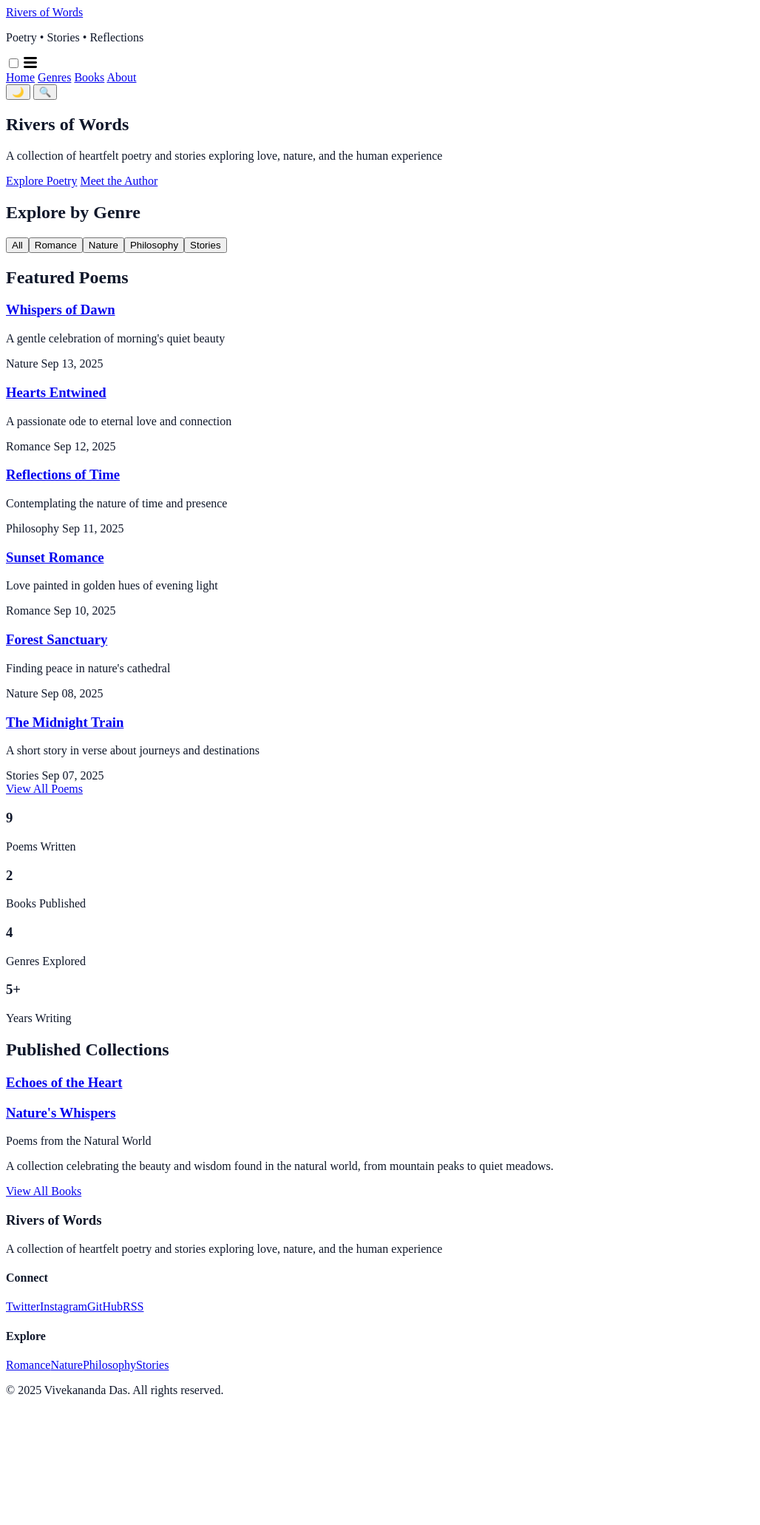
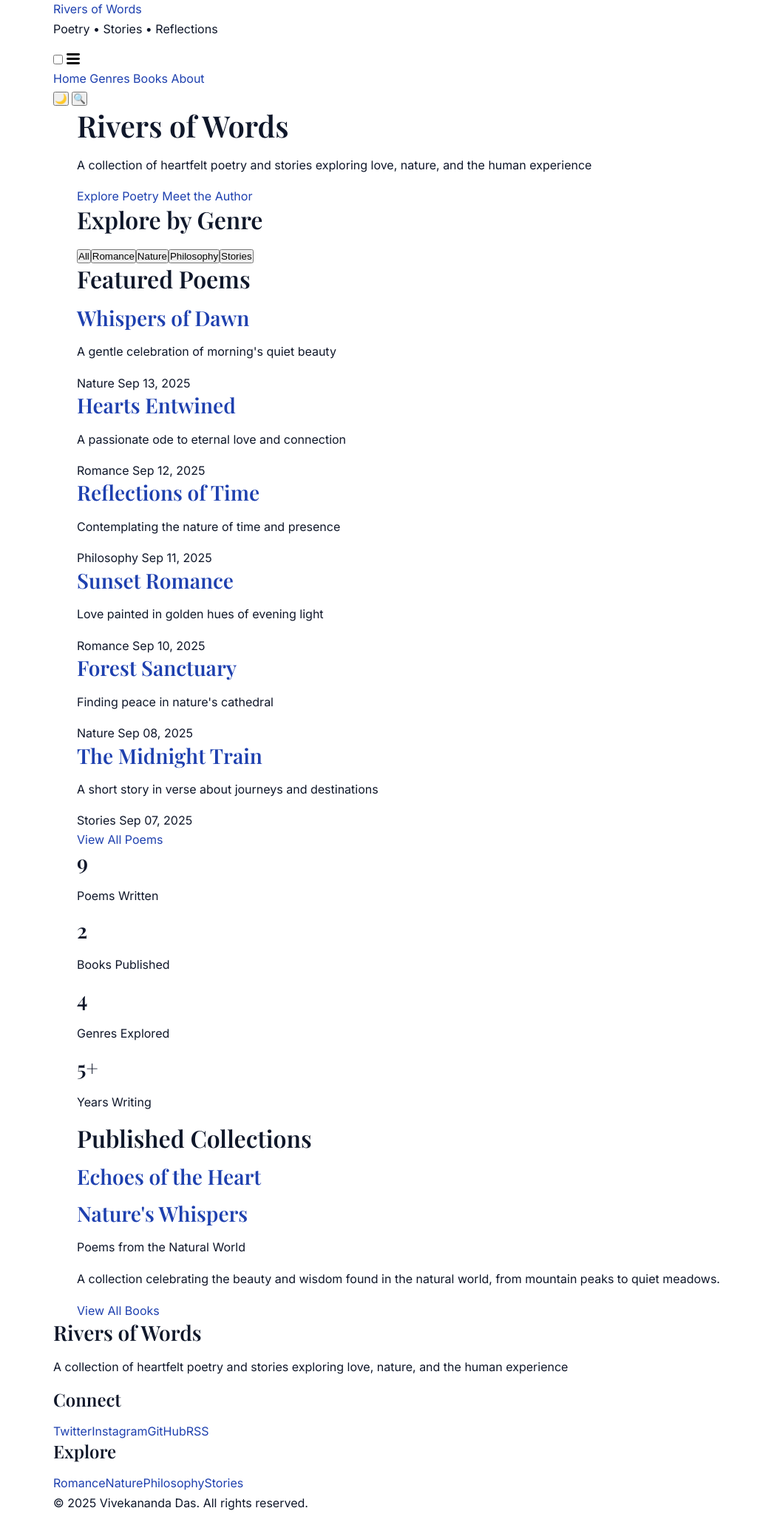
Before and after one commit to this-is-vivek/poetry-website, a Jekyll site: the page built from index.html, in a window 1280 px wide. Shown: the whole page at 74% size, without its empty margins (0-1028 px from the left). Built offline with Jekyll 4.4.1, drawn with Linux system fonts in a browser that asks for light colours; before the commit the page ends 1905 px from its top, so only the background shows below that.

Commit message:
Fixing Background Color

```diff
--- a/assets/css/main.css
+++ b/assets/css/main.css
@@ -1,165 +1,108 @@
-/* FORCE PROPER BACKGROUNDS FOR BOTH THEMES */
+---
+# This ensures Jekyll processes this file
+---
 
-/* Light theme background (default) */
 /* ==========================================================================
-   NUCLEAR DARK MODE FIX - MAXIMUM PRIORITY
+   COMPLETE CLEAN POETRY WEBSITE CSS - EVERYTHING FIXED
    ========================================================================== */
 
-/* FORCE DARK MODE BACKGROUND - MAXIMUM PRIORITY */
-html[data-theme="dark"],
-html[data-theme="dark"] body,
-body[data-theme="dark"],
-[data-theme="dark"] html,
-[data-theme="dark"] body,
-[data-theme="dark"] {
-  background-color: #0f172a !important;
-  background: #0f172a !important;
-  color: #f8fafc !important;
+/* THEME VARIABLES - CLEAN AND WORKING */
+:root {
+  /* Light Theme (Default) */
+  --bg-primary: #ffffff;
+  --bg-secondary: #f8fafc;
+  --bg-surface: #ffffff;
+  --text-primary: #0f172a;
+  --text-secondary: #334155;
+  --text-muted: #64748b;
+  --border-color: #e2e8f0;
+  --accent-blue: #1e40af;
+  --accent-red: #dc2626;
+  --shadow: 0 4px 6px -1px rgba(0, 0, 0, 0.1);
+  --shadow-lg: 0 10px 15px -3px rgba(0, 0, 0, 0.1);
 }
 
-/* FORCE LIGHT MODE BACKGROUND */
-html:not([data-theme="dark"]),
-html:not([data-theme="dark"]) body,
-body:not([data-theme="dark"]),
-:not([data-theme="dark"]) html,
-:not([data-theme="dark"]) body {
-  background-color: #ffffff !important;
-  background: #ffffff !important;
-  color: #0f172a !important;
+/* Dark Theme Variables */
+[data-theme="dark"] {
+  --bg-primary: #0f172a;
+  --bg-secondary: #1e293b;
+  --bg-surface: #1e293b;
+  --text-primary: #f8fafc;
+  --text-secondary: #cbd5e1;
+  --text-muted: #94a3b8;
+  --border-color: #334155;
+  --accent-blue: #3b82f6;
+  --accent-red: #ef4444;
+  --shadow: 0 4px 6px -1px rgba(0, 0, 0, 0.3);
+  --shadow-lg: 0 10px 15px -3px rgba(0, 0, 0, 0.4);
 }
 
-/* FORCE ALL CONTAINERS IN DARK MODE */
-[data-theme="dark"] .wrapper,
-[data-theme="dark"] .site-content,
-[data-theme="dark"] main,
-[data-theme="dark"] .section,
-[data-theme="dark"] .poems-section,
-[data-theme="dark"] .books-preview,
-[data-theme="dark"] .poem-content-wrapper,
-[data-theme="dark"] article,
-[data-theme="dark"] div:not(.poem-card):not(.book-card):not(.search-result) {
-  background-color: #0f172a !important;
-  background: #0f172a !important;
+/* BACKGROUND ENFORCEMENT (Clean) */
+html {
+  background-color: var(--bg-primary);
+  transition: background-color 0.3s ease;
 }
 
-/* FORCE DARK MODE CARDS */
-[data-theme="dark"] .poem-card,
-[data-theme="dark"] .book-card {
-  background-color: #1e293b !important;
-  background: #1e293b !important;
-  color: #f8fafc !important;
+body {
+  background-color: var(--bg-primary);
+  color: var(--text-primary);
+  transition: all 0.3s ease;
 }
 
-/* FORCE DARK MODE SECTIONS */
-[data-theme="dark"] .stats-section,
-[data-theme="dark"] .genre-nav {
-  background-color: #1e293b !important;
-  background: #1e293b !important;
+/* BASE RESET */
+*, *::before, *::after {
+  box-sizing: border-box;
+  margin: 0;
+  padding: 0;
 }
 
-/* FORCE DARK MODE HEADER */
-[data-theme="dark"] .site-header {
-  background-color: #1e293b !important;
-  background: #1e293b !important;
+/* TYPOGRAPHY */
+body {
+  font-family: 'Inter', -apple-system, BlinkMacSystemFont, sans-serif;
+  font-size: 16px;
+  line-height: 1.6;
+  -webkit-font-smoothing: antialiased;
+  -moz-osx-font-smoothing: grayscale;
 }
 
-/* FORCE ALL TEXT IN DARK MODE */
-[data-theme="dark"] h1,
-[data-theme="dark"] h2,
-[data-theme="dark"] h3,
-[data-theme="dark"] h4,
-[data-theme="dark"] h5,
-[data-theme="dark"] h6,
-[data-theme="dark"] p,
-[data-theme="dark"] span:not(.genre),
-[data-theme="dark"] div,
-[data-theme="dark"] li,
-[data-theme="dark"] a {
-  color: #f8fafc !important;
+h1, h2, h3, h4, h5, h6 {
+  font-family: 'Playfair Display', serif;
+  font-weight: 600;
+  line-height: 1.2;
+  color: var(--text-primary);
+  margin-bottom: 1rem;
 }
 
+h1 { font-size: 2.5rem; }
+h2 { font-size: 2rem; }
+h3 { font-size: 1.75rem; }
+h4 { font-size: 1.5rem; }
 
-
-
-
-
-
-
-
-
-
-
-html,
-body {
-  background-color: var(--color-bg-primary) !important;
-  color: var(--color-text-primary) !important;
-  transition: background-color 0.3s ease, color 0.3s ease;
+p {
+  color: var(--text-primary);
+  margin-bottom: 1rem;
+  line-height: 1.7;
 }
 
-/* Ensure dark theme background works */
-[data-theme="dark"] html,
-[data-theme="dark"] body {
-  background-color: #0f172a !important; /* Very dark blue-gray */
-  color: #f8fafc !important; /* Light text */
+a {
+  color: var(--accent-blue);
+  text-decoration: none;
+  transition: color 0.2s ease;
 }
 
-/* Fix for wrapper and main content areas */
-.wrapper {
-  background-color: transparent;
+a:hover {
+  color: var(--accent-red);
 }
 
-.site-content {
-  background-color: transparent;
+/* LAYOUT CONTAINERS */
+.wrapper {
+  max-width: 1200px;
+  margin: 0 auto;
+  padding: 0 1rem;
 }
 
-/* TEMPORARY DEBUG CSS - Remove after fixing */
-
-/* Force body background in dark mode */
-[data-theme="dark"] {
-  background: #0f172a !important;
+@media (min-width: 768px) {
+  .wrapper {
+    padding: 0 2rem;
+  }
 }
-
-[data-theme="dark"] body {
-  background: #0f172a !important;
-}
-
-[data-theme="dark"] html {
-  background: #0f172a !important;
-}
-
-/* Ensure all main containers inherit proper background */
-main,
-.site-content,
-.poem-content-wrapper,
-.poems-section,
-.books-preview,
-.section {
-  background-color: var(--color-bg-primary);
-}
-
-[data-theme="dark"] main,
-[data-theme="dark"] .site-content,
-[data-theme="dark"] .poem-content-wrapper,
-[data-theme="dark"] .poems-section,
-[data-theme="dark"] .books-preview,
-[data-theme="dark"] .section {
-  background-color: #0f172a; /* Dark background */
-}
-
-/* Fix stats section background */
-.stats-section {
-  background-color: var(--color-bg-secondary) !important;
-}
-
-[data-theme="dark"] .stats-section {
-  background-color: #1e293b !important; /* Slightly lighter dark */
-}
-
-/* Fix genre navigation background */
-.genre-nav {
-  background-color: var(--color-bg-secondary) !important;
-}
-
-[data-theme="dark"] .genre-nav {
-  background-color: #1e293b !important;
-}
--- a/assets/js/main.js
+++ b/assets/js/main.js
@@ -1,18 +1,17 @@
 // Poetry Website - Dynamic Search for ALL Poems
+let allPoems = [];
+
+// CLEAN THEME TOGGLE - WORKING PERFECTLY
+
 document.addEventListener('DOMContentLoaded', function() {
-    // Initialize all components
     initThemeToggle();
     initMobileMenu();
     initSearch();
     initGenreFilters();
+    initAutoImages();
 });
 
-// Global variable to store all poems data
-let allPoems = [];
-
-// Theme Toggle Functionality
-// NUCLEAR JAVASCRIPT FIX - Replace your theme toggle completely
-
+// Theme Toggle - Clean Implementation
 function initThemeToggle() {
     const themeToggle = document.getElementById('theme-toggle');
     const themeIcon = themeToggle ? themeToggle.querySelector('.theme-icon') : null;
@@ -21,96 +20,27 @@
 
     // Get saved theme or default to light
     const savedTheme = localStorage.getItem('theme') || 'light';
-    applyThemeNuclear(savedTheme);
+    setTheme(savedTheme);
 
     themeToggle.addEventListener('click', function() {
         const currentTheme = document.documentElement.getAttribute('data-theme');
         const newTheme = currentTheme === 'dark' ? 'light' : 'dark';
-        applyThemeNuclear(newTheme);
+        setTheme(newTheme);
         localStorage.setItem('theme', newTheme);
     });
 
-    function applyThemeNuclear(theme) {
-        console.log('NUCLEAR: Applying theme:', theme);
-
-        // Set theme attribute on EVERYTHING
+    function setTheme(theme) {
+        // Set theme attribute
         document.documentElement.setAttribute('data-theme', theme);
-        document.body.setAttribute('data-theme', theme);
-        document.querySelector('html').setAttribute('data-theme', theme);
 
         // Update icon
         if (themeIcon) {
             themeIcon.textContent = theme === 'dark' ? '☀️' : '🌙';
         }
 
-        // NUCLEAR: Force styles directly
-        if (theme === 'dark') {
-            // Force dark mode
-            document.documentElement.style.backgroundColor = '#0f172a';
-            document.documentElement.style.color = '#f8fafc';
-            document.body.style.backgroundColor = '#0f172a';
-            document.body.style.color = '#f8fafc';
-
-            // Force all major containers
-            const containers = document.querySelectorAll('main, .wrapper, .site-content, .section, .poems-section, .books-preview');
-            containers.forEach(container => {
-                container.style.backgroundColor = '#0f172a';
-                container.style.color = '#f8fafc';
-            });
-
-        } else {
-            // Force light mode
-            document.documentElement.style.backgroundColor = '#ffffff';
-            document.documentElement.style.color = '#0f172a';
-            document.body.style.backgroundColor = '#ffffff';
-            document.body.style.color = '#0f172a';
-
-            // Reset containers
-            const containers = document.querySelectorAll('main, .wrapper, .site-content, .section, .poems-section, .books-preview');
-            containers.forEach(container => {
-                container.style.backgroundColor = '#ffffff';
-                container.style.color = '#0f172a';
-            });
-        }
-
-        console.log('NUCLEAR: Theme applied successfully');
+        console.log('Theme set to:', theme);
     }
 }
-
-// NUCLEAR: Force theme on page load
-document.addEventListener('DOMContentLoaded', function() {
-    const theme = localStorage.getItem('theme') || 'light';
-    console.log('NUCLEAR: Page loaded, forcing theme:', theme);
-
-    setTimeout(() => {
-        applyThemeNuclear(theme);
-    }, 100);
-
-    // Also force it again after a short delay
-    setTimeout(() => {
-        console.log('NUCLEAR: Double-checking theme application');
-        applyThemeNuclear(theme);
-    }, 500);
-});
-
-// NUCLEAR: Global function to apply theme
-function applyThemeNuclear(theme) {
-    console.log('NUCLEAR: Applying theme:', theme);
-
-    document.documentElement.setAttribute('data-theme', theme);
-    document.body.setAttribute('data-theme', theme);
-
-    if (theme === 'dark') {
-        document.documentElement.style.backgroundColor = '#0f172a';
-        document.body.style.backgroundColor = '#0f172a';
-        document.body.style.color = '#f8fafc';
-    } else {
-        document.documentElement.style.backgroundColor = '#ffffff';
-        document.body.style.backgroundColor = '#ffffff';
-        document.body.style.color = '#0f172a';
-    }
-}
-
 
 
 // Mobile Menu Functionality
```
